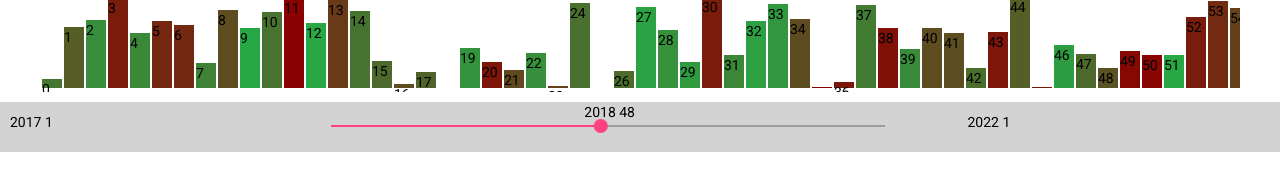
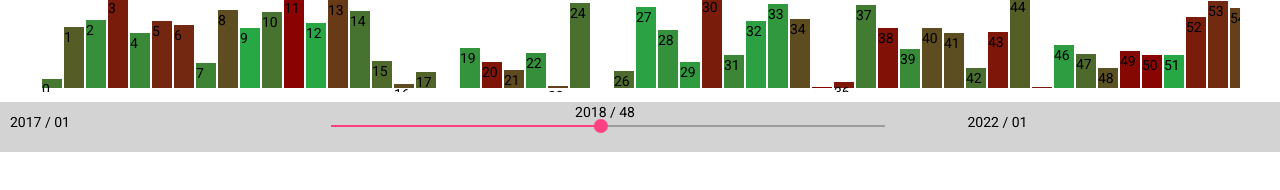
Before and after one commit to frvidal/workspace-skyline, an Angular app: page / in a window 1280 px wide. Shown: the part 288-478 px from the top of the page. Built offline with nearby package versions, Linux system fonts and the light colour scheme.

Commit message:
Formating the week on the footer bar

```diff
--- a/src/app/app.component.html
+++ b/src/app/app.component.html
@@ -10,7 +10,11 @@
 
   <div class="one">
     <span>
-      {{skylineService.toYearWeek(skylineService.firstDate).toString()}}
+      {{skylineService.toYearWeek(skylineService.firstDate).year}}
+    </span>
+    /
+    <span>
+      {{skylineService.toYearWeek(skylineService.firstDate).week | number : '2.0-0'}}
     </span>
   </div>
 
@@ -18,8 +22,9 @@
     <span>
       {{(skylineService.skyline$|async)[0].year}}
     </span>
+    /
     <span>
-      {{(skylineService.skyline$|async)[0].week}}
+      {{(skylineService.skyline$|async)[0].week | number : '2.0-0'}}
     </span>
   </div>
 
@@ -29,7 +34,11 @@
 
   <div class="four">
     <span>
-      {{skylineService.toYearWeek(skylineService.lastDate).toString()}}
+      {{skylineService.toYearWeek(skylineService.lastDate).year}}
+    </span>
+    /
+    <span>
+      {{skylineService.toYearWeek(skylineService.lastDate).week  | number : '2.0-0'}}
     </span>
   </div>
 
```
